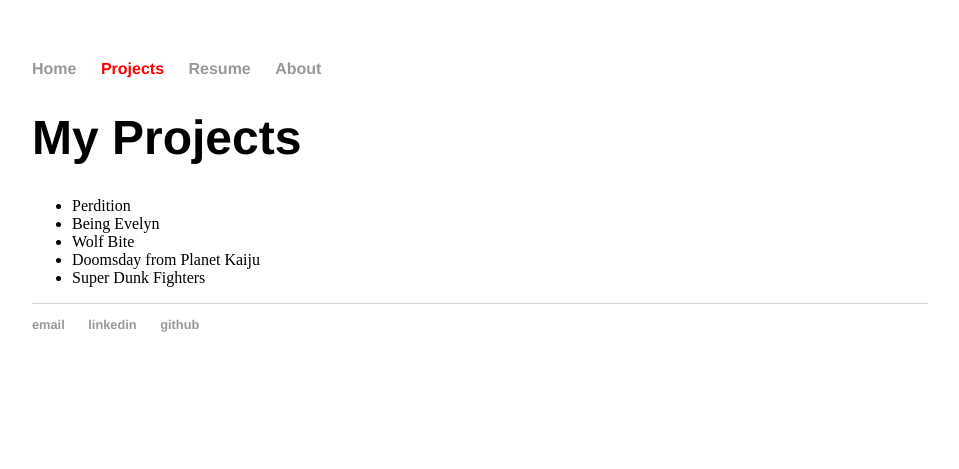
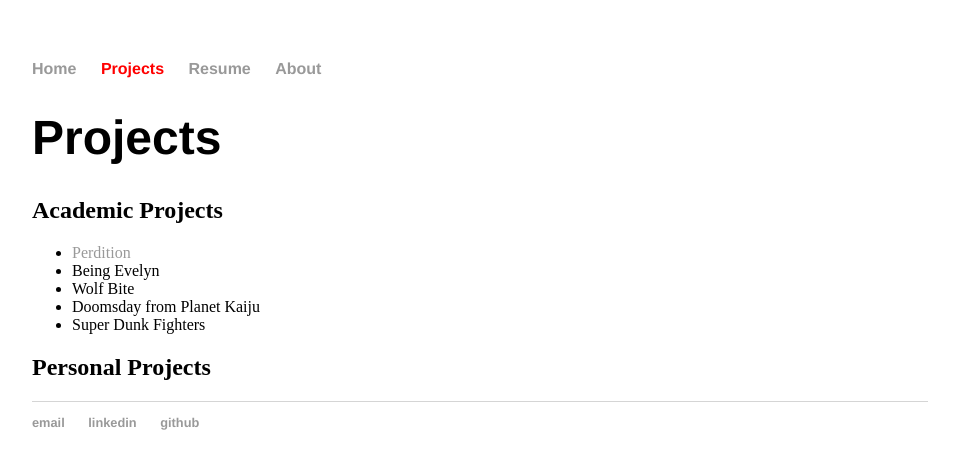
Before and after one commit to digigrant/digigrant.github.io, a Jekyll site: the page built from projects.html, in a window 1280 px wide. Shown: the top 469 px of the page, without its empty margins (160-1119 px from the left). Built offline with Jekyll 4.4.1, drawn with Linux system fonts in a browser that asks for light colours.

Commit message:
Update projects.html

```diff
--- a/projects.html
+++ b/projects.html
@@ -3,11 +3,13 @@ layout: default
 title: Projects
 ---
 
-<h1>My Projects</h1>
+<h1>Projects</h1>
+<h2>Academic Projects</h2>
 <ul>
-  <li>Perdition</li>
+  <li><a href="/projects/perdition.html">Perdition</a></li>
   <li>Being Evelyn</li>
   <li>Wolf Bite</li>
   <li>Doomsday from Planet Kaiju</li>
   <li>Super Dunk Fighters</li>
 </ul>
+<h2>Personal Projects</h2>
```
